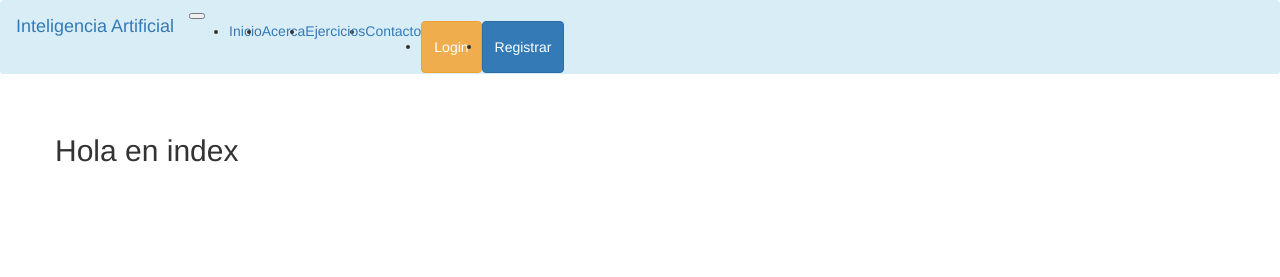
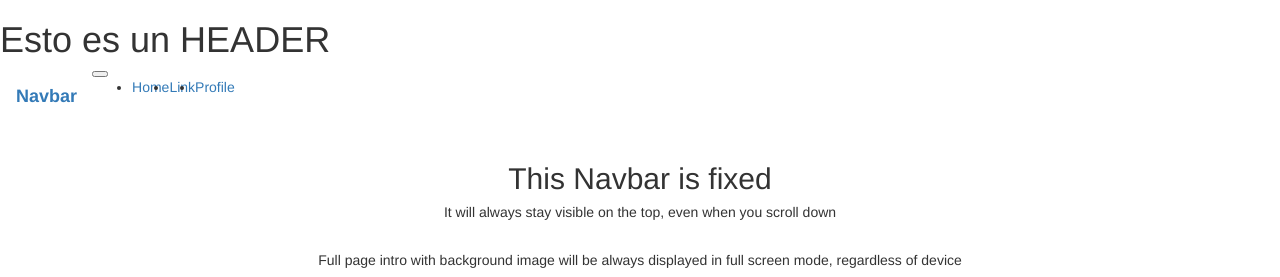
Before and after one commit to YSantanas/IAFlask, a Flask app: page / in a window 1280 px wide. Shown: the top 277 px of the page. Run offline with Flask 2, Linux system fonts and the light colour scheme; some libraries are stand-ins or nearby versions.

Commit message:
intento de meter footer y header

```diff
--- /dev/null
+++ b/app/templates/footer.html
@@ -0,0 +1,21 @@
+<footer class="text-center text-white" style="background-color: #45637d;">
+  <!-- Grid container -->
+  <div class="container p-4">
+    <!-- Section: Iframe -->
+    <section class="">
+      <div class="row d-flex justify-content-center">
+        <div class="col-lg-6">
+          <div class="ratio ratio-16x9">
+            <iframe
+              class="shadow-1-strong rounded"
+              src="https://www.youtube.com/embed/vlDzYIIOYmM"
+              title="YouTube video"
+              allowfullscreen
+            ></iframe>
+          </div>
+        </div>
+      </div>
+    </section>
+    <!-- Section: Iframe -->
+  </div>
+  <!-- Grid container -->
--- /dev/null
+++ b/app/templates/header.html
@@ -0,0 +1,42 @@
+<h1> Esto es un HEADER </h1>
+
+<header>
+
+  <nav class="navbar fixed-top navbar-expand-lg navbar-dark indigo">
+    <a class="navbar-brand" href="#"><strong>Navbar</strong></a>
+    <button class="navbar-toggler" type="button" data-toggle="collapse" data-target="#navbarSupportedContent"
+      aria-controls="navbarSupportedContent" aria-expanded="false" aria-label="Toggle navigation">
+      <span class="navbar-toggler-icon"></span>
+    </button>
+    <div class="collapse navbar-collapse" id="navbarSupportedContent">
+      <ul class="navbar-nav mr-auto">
+        <li class="nav-item active">
+          <a class="nav-link" href="#">Home <span class="sr-only">(current)</span></a>
+        </li>
+        <li class="nav-item">
+          <a class="nav-link" href="#">Link</a>
+        </li>
+        <li class="nav-item">
+          <a class="nav-link" href="#">Profile</a>
+        </li>
+      </ul>
+    </div>
+  </nav>
+
+  <div class="view intro-2">
+    <div class="full-bg-img">
+      <div class="mask rgba-black-light flex-center">
+        <div class="container text-center white-text">
+          <div class="white-text text-center wow fadeInUp">
+            <h2>This Navbar is fixed</h2>
+            <h5>It will always stay visible on the top, even when you scroll down</h5>
+            <br>
+            <p>Full page intro with background image will be always displayed in full screen mode, regardless
+              of device </p>
+          </div>
+        </div>
+      </div>
+    </div>
+  </div>
+
+</header>
--- a/app/templates/layout.html
+++ b/app/templates/layout.html
@@ -5,6 +5,7 @@
    {{  title }}
 {% endblock %}
 
+{% include 'header.html' %}
 
 {% block navbar %}
 
@@ -71,3 +72,5 @@
         </div>
     </div>
 {% endblock %}
+
+{% include 'footer.html' %}
```
Also changed, not shown: app/static/css/style.css (added).
